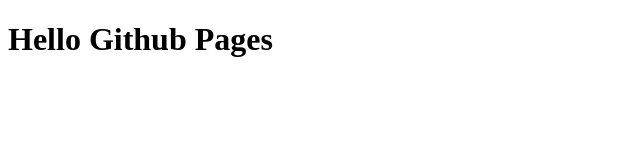
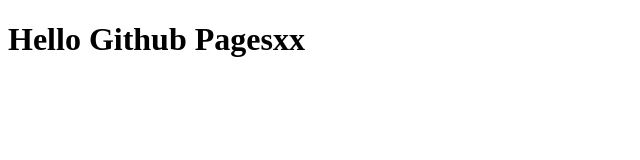
Before and after one commit to excluzard/excluzard.io, a plain HTML site: page index.html in a window 1280 px wide. Shown: the full height of the page, 0-640 px from the left. Drawn offline with Linux system fonts and the light colour scheme.

Commit message:
Update index.html

```diff
--- a/index.html
+++ b/index.html
@@ -1,7 +1,7 @@
 <!DOCTYPE html>
 <head>
-  <title>Hello Github Pages</title>
+  <title>Hello Github Pagesxx</title>
   <body>
-    <h1>Hello Github Pages</h1>
+    <h1>Hello Github Pagesxx</h1>
   </body>
 </html>
```
